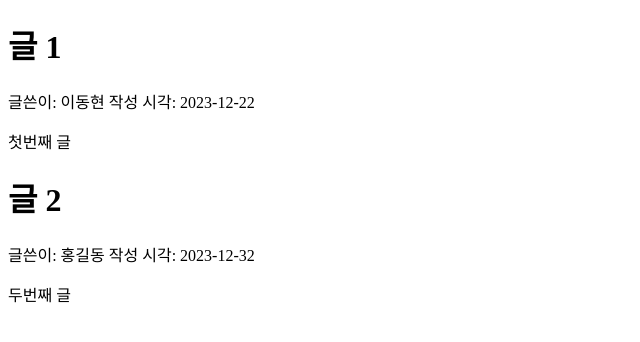
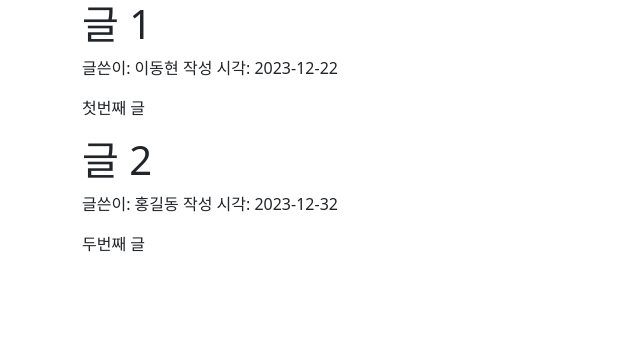
Before and after one commit to earthicko/django-practice, a Django app: page / in a window 1280 px wide. Shown: the top 342 px of the page, without its empty margins (0-640 px from the left). Run offline with Django 4.2, Linux system fonts and the light colour scheme.

Commit message:
Feat: Part 3: add bootstrap to base template

```diff
--- a/django_project/blog/templates/blog/base.html
+++ b/django_project/blog/templates/blog/base.html
@@ -2,6 +2,14 @@
 <html>
 
 <head>
+    <!-- Required meta tags -->
+    <meta charset="utf-8">
+    <meta name="viewport" content="width=device-width, initial-scale=1">
+
+    <!-- Bootstrap CSS -->
+    <link href="https://cdn.jsdelivr.net/npm/bootstrap@5.0.2/dist/css/bootstrap.min.css" rel="stylesheet"
+        integrity="sha384-EVSTQN3/azprG1Anm3QDgpJLIm9Nao0Yz1ztcQTwFspd3yD65VohhpuuCOmLASjC" crossorigin="anonymous">
+
     {% if title %}
     <title>
         Django 블로그 - {{ title }}
@@ -14,7 +22,12 @@
 </head>
 
 <body>
-    {% block content %}{% endblock %}
+    <div class="container">{% block content %}{% endblock %}</div>
+
+
+    <script src="https://cdn.jsdelivr.net/npm/bootstrap@5.0.2/dist/js/bootstrap.bundle.min.js"
+        integrity="sha384-MrcW6ZMFYlzcLA8Nl+NtUVF0sA7MsXsP1UyJoMp4YLEuNSfAP+JcXn/tWtIaxVXM"
+        crossorigin="anonymous"></script>
 </body>
 
 </html>
```
